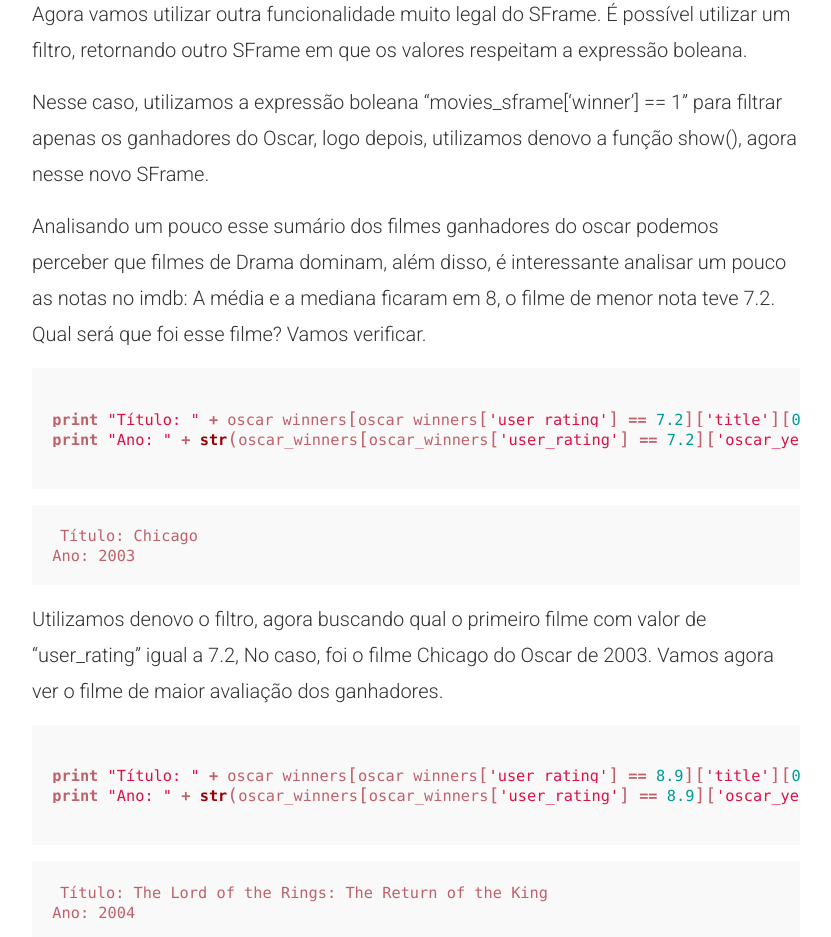
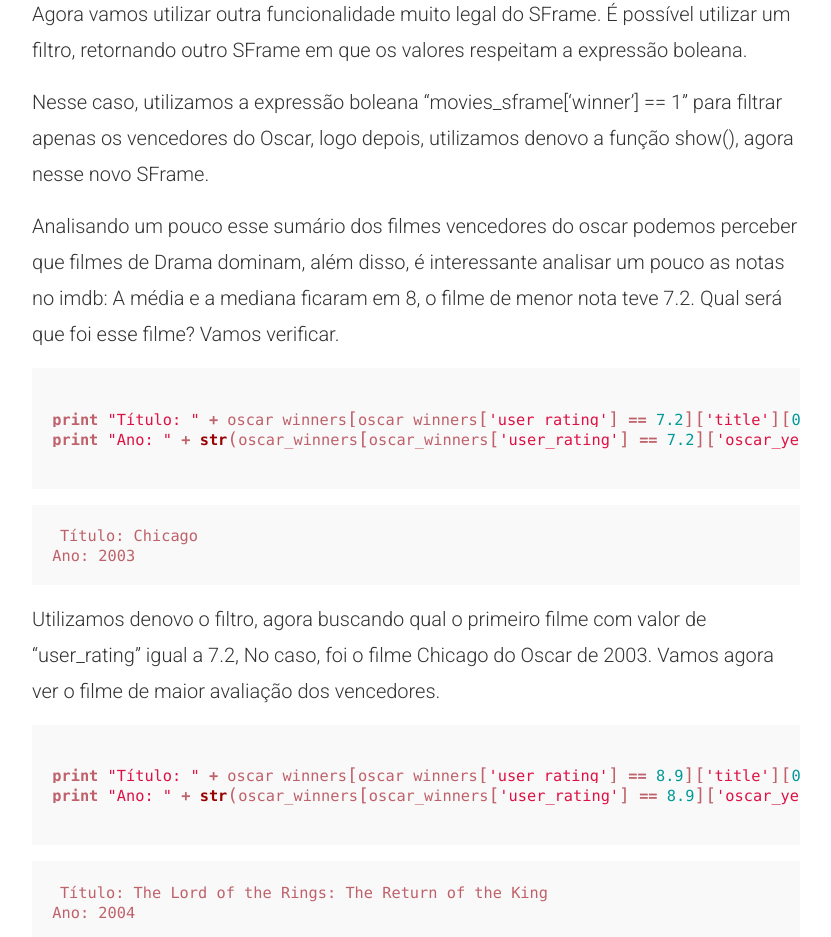
Before and after one commit to hekima/hekima.github.io, a Jekyll site: the page built from _posts/2016-02-13-oscar-analysis.md, in a window 1280 px wide and 1400 px high, scrolled down 6919 px. Shown: the part 170-1107 px from the top of the window, without its empty margins (224-1055 px from the left). Built offline with Jekyll 4.4.1, drawn with Linux system fonts in a browser that asks for light colours; Markdown is read by kramdown in place of the engine named in the settings; comment, search, counter and statistics services are not loaded; some of the changed text lies outside the part shown; grey boxes are pictures that could not be loaded.

Commit message:
Trocando para "Vencedores" SEO

````diff
--- a/_posts/2016-02-13-oscar-analysis.md
+++ b/_posts/2016-02-13-oscar-analysis.md
@@ -1,6 +1,6 @@
 ---
 layout: post
-title: "Brincando com dados: Ganhadores do Oscar Parte 2"
+title: "Brincando com dados: Vencedores do Oscar Parte 2"
 date:       2016-02-11 19:44:19
 summary: Na parte 2 vamos analisar os dados dos indicados ao prêmio de melhor filme dos últimos 15 anos e tentar prever o ganhador do ano de 2016.
 categories:
@@ -311,9 +311,9 @@ oscar_winners.show(view="Summary")
 
 Agora vamos utilizar outra funcionalidade muito legal do SFrame. É possível utilizar um filtro, retornando outro SFrame em que os valores respeitam a expressão boleana.
 
-Nesse caso, utilizamos a expressão boleana "movies_sframe['winner'] == 1" para filtrar apenas os ganhadores do Oscar, logo depois, utilizamos denovo a função show(), agora nesse novo SFrame.
+Nesse caso, utilizamos a expressão boleana "movies_sframe['winner'] == 1" para filtrar apenas os vencedores do Oscar, logo depois, utilizamos denovo a função show(), agora nesse novo SFrame.
 
-Analisando um pouco esse sumário dos filmes ganhadores do oscar podemos perceber que filmes de Drama dominam, além disso, é interessante analisar um pouco as notas no imdb: A média e a mediana ficaram em 8, o filme de menor nota teve 7.2. Qual será que foi esse filme? Vamos verificar.
+Analisando um pouco esse sumário dos filmes vencedores do oscar podemos perceber que filmes de Drama dominam, além disso, é interessante analisar um pouco as notas no imdb: A média e a mediana ficaram em 8, o filme de menor nota teve 7.2. Qual será que foi esse filme? Vamos verificar.
 
 
 ```python
@@ -328,7 +328,7 @@ print "Ano: " + str(oscar_winners[oscar_winners['user_rating'] == 7.2]['oscar_ye
 
 
 Utilizamos denovo o filtro, agora buscando qual o primeiro filme com valor de "user_rating" igual a 7.2, No caso, foi o filme Chicago do Oscar de 2003.
-Vamos agora ver o filme de maior avaliação dos ganhadores.
+Vamos agora ver o filme de maior avaliação dos vencedores.
 
 
 ```python
@@ -347,8 +347,8 @@ print "Ano: " + str(oscar_winners[oscar_winners['user_rating'] == 8.9]['oscar_ye
 
 Como nosso querido Frodo pode mostrar com seu sorriso, o filme de maior nota que levou a estatueta foi "Senhor dos Anéis. Retorno do Rei".
 
-Vamos agora analisar algumas features dos ganhadores do oscar e comparar com todos os filmes que concorreram mas NÃO ganharam. Para isso vamos usar a função show() relativo ao tipo <a href="https://dato.com/products/create/docs/generated/graphlab.SArray.html?highlight=sarray" target="_blank">SArray</a>. No caso o show padrão mostra dados como mínimo, máximo, média e um gráfico com os valores.
-Vamos visualizar então agora os ratings dos concorrentes e depois dos ganhadores.
+Vamos agora analisar algumas features dos vencedores do oscar e comparar com todos os filmes que concorreram mas NÃO ganharam. Para isso vamos usar a função show() relativo ao tipo <a href="https://dato.com/products/create/docs/generated/graphlab.SArray.html?highlight=sarray" target="_blank">SArray</a>. No caso o show padrão mostra dados como mínimo, máximo, média e um gráfico com os valores.
+Vamos visualizar então agora os ratings dos concorrentes e depois dos vencedores.
 
 
 ```python
@@ -364,7 +364,7 @@ oscar_winners['user_rating'].show()
 
 
 
-Existe uma pequena diferença entre todos os filmes que não ganharam com os que levaram a estatueta, aparentemente os ganhadores do oscar possuem uma nota mais alta do que os que não ganharam. ( média e mediana maiores no segundo caso)
+Existe uma pequena diferença entre todos os filmes que não ganharam com os que levaram a estatueta, aparentemente os vencedores do oscar possuem uma nota mais alta do que os que não ganharam. ( média e mediana maiores no segundo caso)
 Agora vamos comparar o tempo de duração dos filmes que concorreram com os que ganharam. Mas antes disso, precisamos trabalhar nos dados, alguns tempos estão em formato string do tipo "Extended cut: 130".
 
 
@@ -478,9 +478,9 @@ movies_sframe['pga_winner'] = movies_sframe.apply(lambda x: 1 if x['title'] in p
 
 Utilizamos as premiações mais reconhecidas por serem "termômetros" do oscar e o Golden Globes.
 
-Utilizamos nessa parte a função "apply()" do SFrame, ela aplica uma operação a cada elemento do SFrame, retornando um SFrame. Nesse caso, nós verificamos se o título do filme atual está na lista de ganhadores de cada prêmio e adicionamos 1 se sim e 0 se não.
+Utilizamos nessa parte a função "apply()" do SFrame, ela aplica uma operação a cada elemento do SFrame, retornando um SFrame. Nesse caso, nós verificamos se o título do filme atual está na lista de vencedores de cada prêmio e adicionamos 1 se sim e 0 se não.
 
-Na pŕoxima etapa vamos analisar quantas vezes os ganhadores coincidiram, isto é, quantas vezes cada premiação coincidiu com o Oscar.
+Na pŕoxima etapa vamos analisar quantas vezes os vencedores coincidiram, isto é, quantas vezes cada premiação coincidiu com o Oscar.
 
 
 
@@ -536,7 +536,7 @@ Os piores são:
 * NYFCC: 4 ocasiões
 * Golden Globes: 7 ocasiões (contando aqui melhor filme de drama E comédia e musical)
 
-Agora vamos fazer um pequeno experimento, vamos usar os ganhadores dessas premiações e alguns valores dos filmes para tentar prever a probabilidade de cada indicado ser o vencedor do Oscar.
+Agora vamos fazer um pequeno experimento, vamos usar os vencedores dessas premiações e alguns valores dos filmes para tentar prever a probabilidade de cada indicado ser o vencedor do Oscar.
 
 Para os atributos, utilizei as premiações que deram o melhor resultado e alguns campos que já existem em nossa tabela.
 
````
Also changed, not shown: _posts/2016-02-12-importing_oscar_runners.md (+6 -6 lines), _posts/2017-02-07-oscar-rotten.md (+1 -1 lines).
